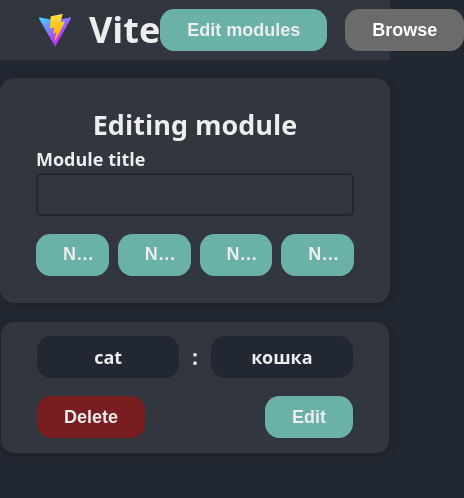
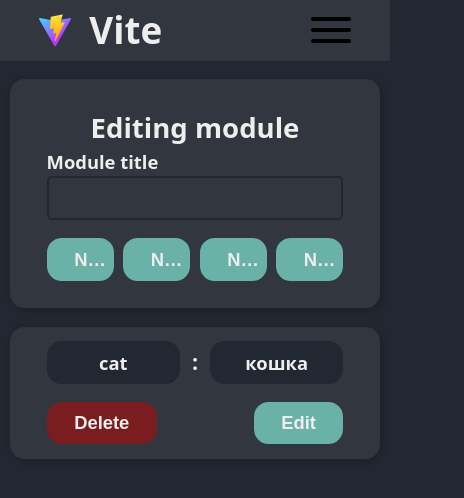
Before and after one commit to Cinder356/dictionary-react-app, a React (Vite) app: page / in a window 390 px wide. Shown: the top 498 px of the page, 464 px wide, since content can reach past the window. Built offline with nearby package versions, Linux system fonts and the light colour scheme.

Commit message:
burger-menu was added

```diff
--- a/src/Button/Button.jsx
+++ b/src/Button/Button.jsx
@@ -1,9 +1,13 @@
-import classes from './Button.module.scss'
+import './Button.scss'
 
-export default function Button({ children, className = '', isActive = false, ...props }) {
+export default function Button({ children, className = '', isActive = false, isTransparent = false, ...props }) {
+	let btnClasses = className + ' '
+	btnClasses += isTransparent ? 'btn-transparent' : 'btn'
+	if (isActive) btnClasses += ' active'
+
 	return (
 		<button
-			className={`${className} ${isActive ? `${classes.button} ${classes.active}` : classes.button}`}
+			className={btnClasses}
 			{...props}
 		>
 			{children}
--- a/src/Button/Button.module.scss
+++ /dev/null
@@ -1,26 +0,0 @@
-.button {
-	padding: 0.6rem 1.5rem;
-	border: none;
-	cursor: pointer;
-	border-radius: .8rem;
-	font-weight: bold;
-	transition: opacity 0.3s ease;
-	font-size: 1rem;
-	white-space: nowrap; // Запрещает перенос строк
-	overflow: hidden; // Скрывает выходящий за границы контент
-	text-overflow: ellipsis;
-}
-
-.button:hover {
-	opacity: 0.8;
-}
-
-.button:disabled {
-	cursor: not-allowed;
-	opacity: 0.5;
-}
-
-.button.active {
-	background-color: var(--secondary-color);
-	color: var(--accent-color);
-}
--- /dev/null
+++ b/src/Button/Button.scss
@@ -0,0 +1,51 @@
+.btn {
+	padding: 0.55rem 1.5rem;
+	border: none;
+	cursor: pointer;
+	border-radius: .8rem;
+	font-weight: bold;
+	transition: opacity 0.3s ease;
+	font-size: 1rem;
+	white-space: nowrap; // Запрещает перенос строк
+	overflow: hidden; // Скрывает выходящий за границы контент
+	text-overflow: ellipsis;
+
+	&.active {
+		background-color: var(--secondary-color);
+		color: var(--accent-color);
+	}
+
+	&:disabled {
+		cursor: not-allowed;
+		opacity: 0.5;
+	}
+}
+
+.btn-transparent {
+	cursor: pointer;
+	color: var(--accent-color);
+	font-weight: bold;
+	font-size: 1.5rem;
+	border: none;
+	background: none;
+
+	&.active {
+		color: var(--secondary-color);
+	}
+
+	&:disabled {
+		cursor: not-allowed;
+		opacity: 0.5;
+	}
+}
+
+
+@media (hover: hover) {
+	.btn:hover {
+		opacity: 0.8;
+	}
+
+	.btn-transparent {
+		opacity: 0.8;
+	}
+}
--- a/src/Header/Header.scss
+++ b/src/Header/Header.scss
@@ -1,7 +1,7 @@
 header {
 	display: flex;
 	width: 100%;
-	height: 60px;
+	height: 3.3rem;
 	justify-content: space-between;
 	background-color: var(--primary-color);
 	/* border-bottom: 1px solid var(--secondary-color); */
--- a/src/NavBar/NavBar.jsx
+++ b/src/NavBar/NavBar.jsx
@@ -1,15 +1,36 @@
 import Button from "../Button/Button"
-import { useContext } from "react"
+import { useContext, useState } from "react"
 import { tabs, TabContext } from './tabs'
-import classes from './NavBar.module.scss'
+import './NavBar.scss'
 
 export default function NavBar() {
 	const [tab, setTab] = useContext(TabContext)
+	const [burgerOpenState, setBurgerOpenState] = useState(false)
+
+	const handleTabChanging = (newTab) => {
+		setTab(newTab)
+		setBurgerOpenState(false);
+	}
 
 	return (
-		<nav className={classes.nav}>
-			<Button onClick={() => setTab(tabs.Editing)} isActive={tab === tabs.Editing}>Edit modules</Button>
-			<Button onClick={() => setTab(tabs.Browse)} isActive={tab === tabs.Browse}>Browse</Button>
-		</nav>
+		<>
+			<nav className='line-nav'>
+				<Button onClick={() => setTab(tabs.Editing)} isActive={tab === tabs.Editing}>Edit modules</Button>
+				<Button onClick={() => setTab(tabs.Browse)} isActive={tab === tabs.Browse}>Browse</Button>
+
+			</nav>
+			<span className={`burger ${burgerOpenState ? 'active' : ''}`} onClick={() => setBurgerOpenState(!burgerOpenState)} >
+			</span>
+
+			{burgerOpenState &&
+				<div className={`burger-menu ${burgerOpenState ? 'active' : ''}`}>
+					<ul>
+						<li><Button onClick={() => handleTabChanging(tabs.Editing)} isTransparent={true} isActive={tab === tabs.Editing}>Edit</Button></li>
+						<li><Button onClick={() => handleTabChanging(tabs.Browse)} isTransparent={true} isActive={tab === tabs.Browse}>Browse</Button></li>
+					</ul>
+
+				</div>
+			}
+		</>
 	)
 }
--- a/src/NavBar/NavBar.module.scss
+++ /dev/null
@@ -1,4 +0,0 @@
-.nav {
-	display: flex;
-	gap: 1rem;
-}
--- /dev/null
+++ b/src/NavBar/NavBar.scss
@@ -0,0 +1,92 @@
+$burger-width: 2.2rem;
+$burger-height: 4px;
+$burger-spacing: .6rem;
+
+.line-nav {
+	display: flex;
+	gap: 1rem;
+}
+
+.burger {
+	display: none;
+	width: $burger-width;
+	height: $burger-height;
+	background-color: black;
+	position: relative;
+	transition: 0.3s;
+	border-radius: 2px;
+	z-index: 2;
+
+	&::before,
+	&::after {
+		content: "";
+		width: $burger-width;
+		height: $burger-height;
+		background-color: black;
+		position: absolute;
+		transition: 0.3s;
+		border-radius: 4px;
+	}
+
+	&::before {
+		top: -$burger-spacing;
+	}
+
+	&::after {
+		top: $burger-spacing;
+	}
+
+	&.active {
+		background: transparent;
+		transform: translateY(20px);
+	}
+
+	&.active::before {
+		top: 0;
+		transform: rotate(45deg) scale(1.6);
+		background-color: var(--accent-color);
+	}
+
+	&.active::after {
+		top: 0;
+		transform: rotate(-45deg) scale(1.6);
+		background-color: var(--accent-color);
+	}
+}
+
+.burger-menu {
+	display: none;
+	width: 100%;
+	height: 100%;
+	position: fixed;
+	z-index: 1;
+	top: 0;
+	left: 0;
+	background-color: rgba($color: #000000, $alpha: .9);
+	justify-content: center;
+
+
+	&.active {
+		display: flex;
+	}
+
+	ul {
+		margin-top: 60%;
+		list-style: none;
+		text-align: center;
+
+		* {
+			font-size: 2.2rem;
+		}
+	}
+}
+
+@media (max-width: 800px) {
+	.line-nav {
+		display: none;
+	}
+
+	.burger {
+		display: block;
+	}
+}
--- a/src/Translation/Translation.jsx
+++ b/src/Translation/Translation.jsx
@@ -8,7 +8,7 @@ export default function Translation({ moduleDictDispatch, id, left = '', right =
 	const [modalOpenState, setModalOpenState] = useState(false) // в идеале избавиться от useState, создав функцию, которая вызывает модалку
 
 	return (
-		<div className='translation-block'>
+		<div className='translation-block content-wrapper'>
 			<div className="pair">
 				<h4 className='pair-word'>{left}</h4>
 				<h3>:</h3>
--- a/src/Translation/Translation.scss
+++ b/src/Translation/Translation.scss
@@ -1,11 +1,5 @@
 .translation-block {
-	max-width: var(--content-max-width);
 	height: max-content;
-	background-color: var(--primary-color);
-	border: 1px solid var(--background-color);
-	border-radius: .8rem;
-	box-shadow: 2px 2px 10px rgba($color: #000000, $alpha: .2);
-	margin: 1rem auto 0 auto;
 	padding: .8rem 2rem;
 
 	.pair {
--- a/src/index.scss
+++ b/src/index.scss
@@ -12,7 +12,7 @@
 	font-family: system-ui, Avenir, Helvetica, Arial, sans-serif;
 	line-height: 1.5;
 	font-weight: 400;
-	font-size: 18px;
+	font-size: 1.15rem;
 	color: var(--accent-color);
 
 	color-scheme: dark;
@@ -63,6 +63,7 @@
 
 .content-wrapper {
 	max-width: var(--content-max-width);
+	width: 95%;
 	margin: 1rem auto 0 auto;
 	background-color: var(--primary-color);
 	padding: 1.5rem 2rem;
@@ -75,11 +76,3 @@
 	grid-template-columns: repeat(auto-fit, minmax(50px, 1fr));
 	gap: .5rem;
 }
-
-// .highlighted-block {
-// 	width: 100%;
-// 	padding: 1rem;
-// 	border: 4px solid var(--background-color);
-// 	border-radius: .8rem;
-// 	box-shadow: 5px 5px 14px rgba($color: #000000, $alpha: .3);
-// }
```
